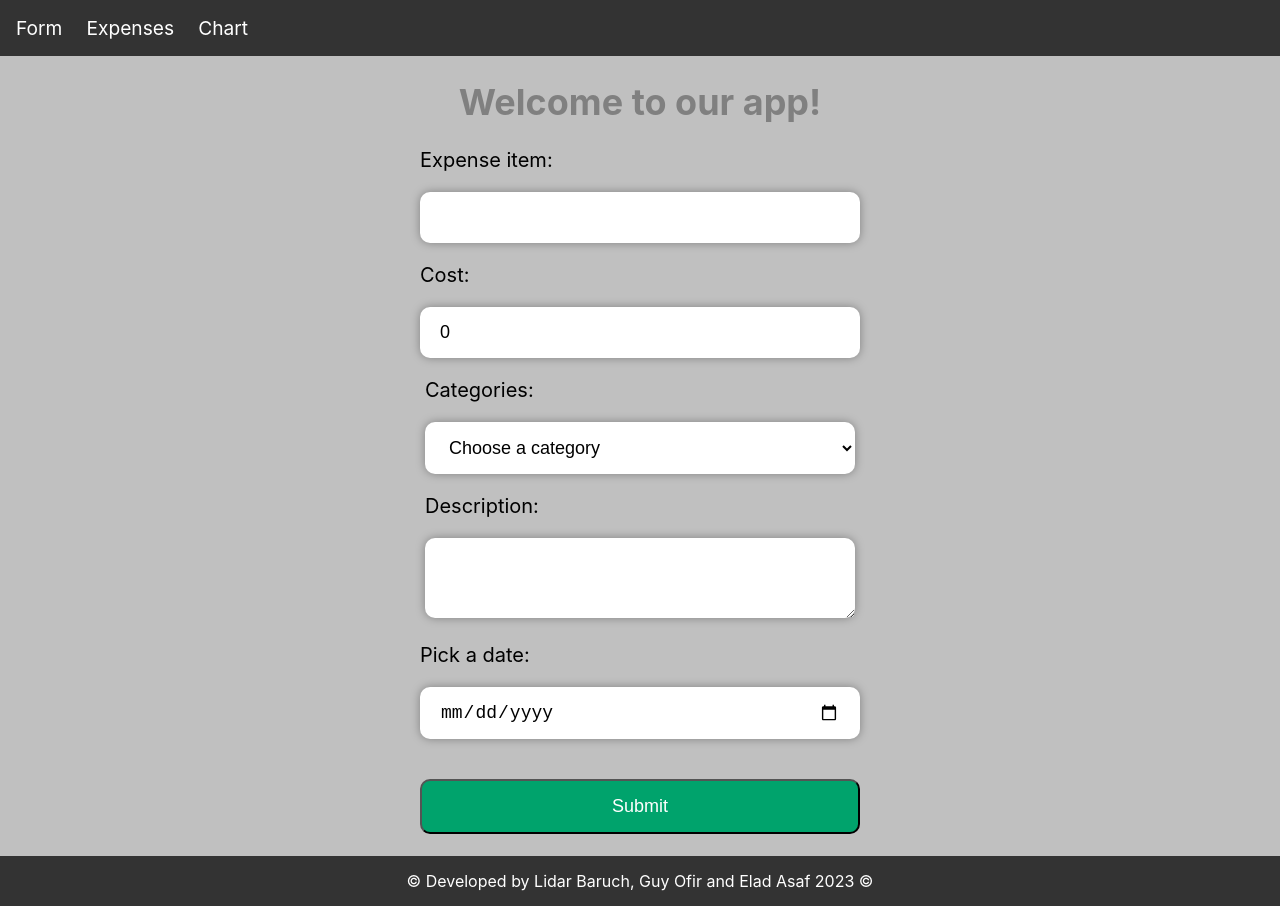
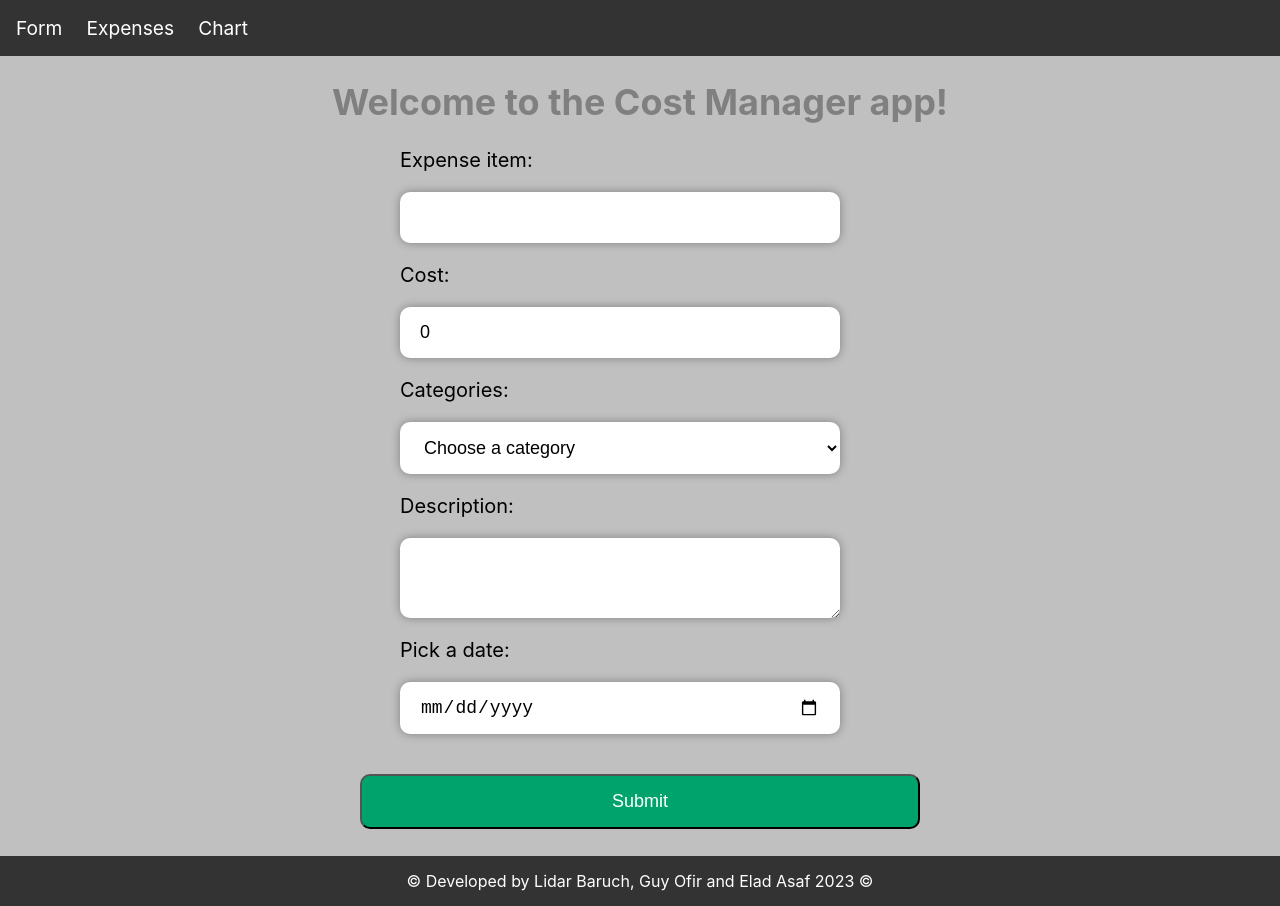
Before and after one commit to Elad220/fed-final-project, a React (Create React App) app: page / in a window 1280 px wide. Built offline with nearby package versions, Linux system fonts and the light colour scheme.

Commit message:
refactor code

```diff
--- a/src/App.js
+++ b/src/App.js
@@ -12,6 +12,7 @@ import Table from './componemts/Table/table';
 import ChartComponent from './componemts/Chart/chart';
 import Navigation from './componemts/Navigation/navigation';
 import Footer from './componemts/Footer/footer';
+import { chartRoute, expensesRoute, expensesTitleMessage, formRoute, formTitleMessage, chartTitleMessage } from './consts';
 
 /* This is the main app component */
 const App = () => {
@@ -23,26 +24,26 @@ const App = () => {
           <Routes>
             <Route
               exact
-              path='/'
+              path={formRoute}
               element={
-                <Page title={'Welcome to our app!'} components={[<Form />]} />
+                <Page title={formTitleMessage} component={<Form />} />
               }
             />
             <Route
-              path='/expenses'
+              path={expensesRoute}
               element={
                 <Page
-                  title={'Your expenses:'}
-                  components={[<Table />]}
+                  title={expensesTitleMessage}
+                  component={<Table />}
                 />
               }
             />
             <Route
-              path='/chart'
+              path={chartRoute}
               element={
                 <Page
-                  title={'Your expenses in a chart:'}
-                  components={[<ChartComponent />]}
+                  title={chartTitleMessage}
+                  component={<ChartComponent />}
                 />
               }
             />
--- a/src/componemts/Form/Form.js
+++ b/src/componemts/Form/Form.js
@@ -4,6 +4,7 @@ Lidar Baruch - 207233545
 Guy Ofir - 318597259
 */
 import React, { useState } from 'react';
+import FormField from '../FormField/formfield';
 import {
   category,
   expenseItem,
@@ -105,6 +106,10 @@ const Form = () => {
       costItem: 0,
     });
   };
+  const options = [
+    { value: '', label: chooseCategoryText, disabled: true, hidden: true },
+    ...categoriesOptions.map((option) => ({ value: option, label: option }))
+  ];
 
   /* This is a form component that takes user inputs for an expense item, its cost,
    category, description, and date. It uses the useState and handleChange hook to update the form
@@ -113,86 +118,52 @@ const Form = () => {
       input fields and a submit button. */
   return (
     <FormContainer onSubmit={handleSubmit}>
-      <div>
-        <FormLabel>
-          {expenseItem}
-          <InputWrapper>
-            <FormInput
+            <FormField
               type='text'
+              label={expenseItem}
               name='expenseItem'
               value={formData.expenseItem}
               onChange={handleChange}
               required
             />
-          </InputWrapper>
-        </FormLabel>
-      </div>
-      <div>
-        <FormLabel>
-          {costItem}
-          <InputWrapper>
-            <FormInput
+            <FormField
               type='number'
               min='0'
+              label={costItem}
               name='costItem'
               value={formData.costItem}
               onChange={handleChange}
               required
             />
-          </InputWrapper>
-        </FormLabel>
-      </div>
-      <div>
-        <FormLabel>
-          {category}
-          <InputWrapper>
-            <FormSelect
+            <FormField
               name='category'
+              label={category}
+              element={'select'}
+              options={options}
               value={formData.category}
               onChange={handleChange}
               required
-            >
-              <option value='' disabled hidden>
-                {chooseCategoryText}
-              </option>
-              {categoriesOptions.map((option) => (
-                <option key={option} value={option}>
-                  {option}
-                </option>
-              ))}
-            </FormSelect>
-          </InputWrapper>
-        </FormLabel>
-      </div>
-      <div>
-        <FormLabel>
-          {description}
-          <InputWrapper>
-            <FormTextArea
+            />
+            <FormField
+            element={'textarea'}
               name='description'
+              label={description}
+              rows={5}
+              cols={30}
               value={formData.description}
               onChange={handleChange}
               required
             />
-          </InputWrapper>
-        </FormLabel>
-      </div>
-      <div>
-        <FormLabel>
-          {pickDate}
-          <InputWrapper>
-            <FormInput
+            <FormField
               type='date'
               name='date'
               min='2020-01-01'
+              label={pickDate}
               max={new Date().toISOString().split('T')[0]}
               value={formData.date}
               onChange={handleChange}
               required
             />
-          </InputWrapper>
-        </FormLabel>
-      </div>
       <FormButton type='submit'>{submitText}</FormButton>
     </FormContainer>
   );
--- a/src/componemts/Form/styled.js
+++ b/src/componemts/Form/styled.js
@@ -9,7 +9,7 @@ export const FormContainer = styled.form`
   display: flex;
   flex-direction: column;
   align-items: center;
-  width: 100%;
+  width: 100vh;
   height: 100%;
   background-color: #c0c0c0;
 `;
@@ -21,7 +21,7 @@ export const InputWrapper = styled.div`
 
 export const FormInput = styled.input`
   padding: 15px 20px;
-  margin: 20px 0;
+  margin: 20px 10px;
   font-size: 18px;
   border-radius: 10px;
   border: none;
@@ -32,35 +32,35 @@ export const FormInput = styled.input`
 
 export const FormSelect = styled.select`
   padding: 15px 20px;
-  margin: 20px 0;
+  margin: 20px 10px;
   font-size: 18px;
   border-radius: 10px;
   border: none;
   background-color: white;
   box-shadow: 0 0 10px gray;
-  width: 430px;
+  width: 440px;
 `;
 
 export const FormTextArea = styled.textarea`
   padding: 15px 20px;
-  margin: 20px 0;
+  margin: 20px 10px;
   font-size: 18px;
   border-radius: 10px;
   border: none;
   background-color: white;
   box-shadow: 0 0 10px gray;
-  width: 390px;
+  width: 400px;
   height: 50px;
 `;
 
 export const FormButton = styled.button`
   padding: 15px 40px;
-  margin: 20px 0;
+  margin: 20px 0px 20px;
   font-size: 18px;
   border-radius: 10px;
   background-color: #00a36c;
   color: white;
-  width: 100%;
+  width: 70%;
   cursor: pointer;
   &:hover {
     background-color: #2aaa8a;
@@ -73,6 +73,10 @@ export const FormButton = styled.button`
 
 export const FormLabel = styled.label`
   font-size: 20px;
+  margin: 10px 10px;
   color: black;
-  margin-bottom: 10px;
 `;
+export const InputContainer = styled.div`
+  display: flex;
+  align-items: center;
+`;
--- /dev/null
+++ b/src/componemts/FormField/formfield.js
@@ -0,0 +1,51 @@
+import React from 'react';
+import { FormLabel, FormInput, InputContainer, InputWrapper, FormTextArea, FormSelect } from '../Form/styled';
+
+const FormField = ({ label, name, value, element, type, options, rows, cols, min, max, onChange, required }) => {
+    const inputProps = {
+      name,
+      value,
+      onChange,
+      required
+    };
+
+    if (min !== null) {
+      inputProps.min = min;
+    }
+
+    if (max !== null) {
+      inputProps.max = max;
+    }
+
+    let inputElement = null;
+
+    if (element === 'textarea') {
+      inputElement = (
+        <FormTextArea {...inputProps} rows={rows} cols={cols} />
+      );
+    } else if (element === 'select') {
+      inputElement = (
+        <FormSelect {...inputProps}>
+          {options.map((option) => (
+            <option key={option.value} value={option.value}>
+              {option.label}
+            </option>
+          ))}
+        </FormSelect>
+      );
+    } else {
+      inputElement = (
+        <FormInput type={type} {...inputProps} />
+      );
+    }
+
+    return (
+      <InputWrapper>
+        <FormLabel>{label}</FormLabel>
+        <InputContainer>{inputElement}</InputContainer>
+      </InputWrapper>
+    );
+  };
+
+
+export default FormField;
--- a/src/componemts/Navigation/Navigation.js
+++ b/src/componemts/Navigation/Navigation.js
@@ -4,7 +4,7 @@ Lidar Baruch - 207233545
 Guy Ofir - 318597259
 */
 import { Navbar, NavItem, NavList, NavLink } from './styled';
-import { formLinkText, expensesLinkText } from '../../consts';
+import { formLinkText, expensesLinkText, formRoute, expensesRoute, chartRoute } from '../../consts';
 
 /* This component defines a Navbar component with the form's route and the expenses route */
 const Navigation = () => {
@@ -12,13 +12,13 @@ const Navigation = () => {
     <Navbar>
       <NavList>
         <NavItem>
-          <NavLink to='/'>{formLinkText}</NavLink>
+          <NavLink to={formRoute}>{formLinkText}</NavLink>
         </NavItem>
         <NavItem>
-          <NavLink to='/expenses'>{expensesLinkText}</NavLink>
+          <NavLink to={expensesRoute}>{expensesLinkText}</NavLink>
         </NavItem>
         <NavItem>
-          <NavLink to='/chart'>Chart</NavLink>
+          <NavLink to={chartRoute}>Chart</NavLink>
         </NavItem>
       </NavList>
     </Navbar>
--- a/src/componemts/Page/Page.js
+++ b/src/componemts/Page/Page.js
@@ -7,15 +7,11 @@ import React from 'react';
 import { StyledHeader, PageContainer } from './styled';
 
 /* This component defines a reusable page component for the form and table pages to use */
-const Page = ({ components, title }) => {
+const Page = ({ component, title }) => {
   return (
     <PageContainer>
       <StyledHeader>{title}</StyledHeader>
-      {components.map((component, index) => (
-        <div key={index} style={{ flex: 1 }}>
-          {component}
-        </div>
-      ))}
+      {component}
     </PageContainer>
   );
 };
--- a/src/consts.js
+++ b/src/consts.js
@@ -4,6 +4,12 @@ Lidar Baruch - 207233545
 Guy Ofir - 318597259
 */
 export const expenseItem = 'Expense item: ';
+export const formTitleMessage = 'Welcome to the Cost Manager app!';
+export const chartTitleMessage = 'Your expenses in pie chart:';
+export const expensesTitleMessage = 'Your expenses:';
+export const formRoute = '/';
+export const chartRoute = '/chart';
+export const expensesRoute = '/expenses';
 export const category = 'Categories: ';
 export const description = 'Description: ';
 export const costItem = 'Cost: ';
```
